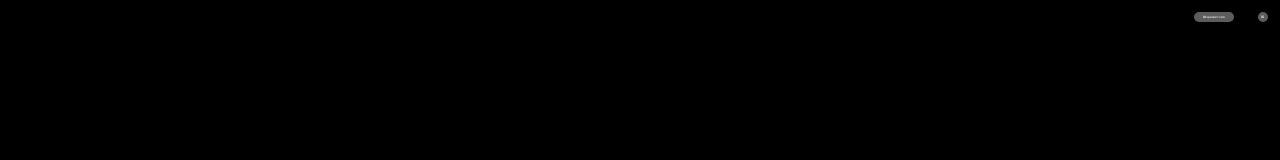
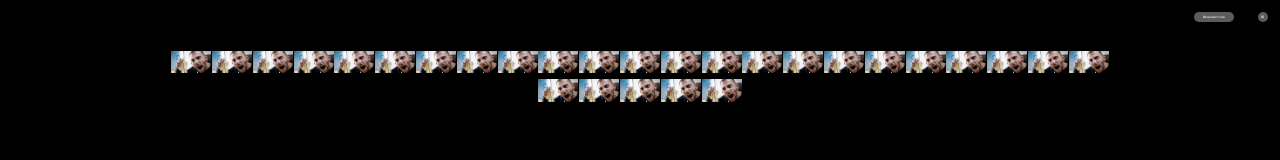
Before and after one commit to lucaruboni/html-css-zoom, a plain HTML site: page index.html in a window 1280 px wide. Drawn offline with Linux system fonts and the light colour scheme.

Commit message:
[add]  cam container [add]  cam img

```diff
--- a/assets/css/style.css
+++ b/assets/css/style.css
@@ -10,12 +10,19 @@
 
 #vp_container{
     height: 100vh;
+    font-family: 'Roboto', sans-serif;
     background-color: black;
-    font-family: 'Roboto', sans-serif;
 }
 
+img{
+    max-width: 100%;
+}
+
+
+
+
 #app_main{
-
+    flex-direction: column;
 }
 
 .link_view_btn{
@@ -37,7 +44,7 @@
     height: 10px;
     width: 10px;
     text-align: center;
-    border-radius: 50%;
+    border-radius: 40px;
     background-color: #5c5c5d;
     line-height: 10px;
 }
@@ -48,6 +55,14 @@ a{
     font-size: 0.2rem;
 }
 
+
+#central_container{
+    width: 100%;
+    justify-content: center;
+    margin-top: 1rem;
+}
+
+
 .main_icon{
     text-align: center;
 }
@@ -56,3 +71,20 @@ a{
     text-align: center;
     rotate: 45deg;
 }
+
+.cam_container{
+    flex-wrap: wrap;
+    color: aliceblue;
+    gap: 0.05rem;
+    justify-content: center;
+    width: calc(100% / 12 * 9);
+    margin: auto;
+}
+
+.cam_and_name{
+    width: 40px;
+}
+
+.p_img{
+    padding-top: 0.05rem;
+}
--- a/index.html
+++ b/index.html
@@ -14,7 +14,7 @@
 <body>
     <div id="vp_container">
         <main id="app_main" class="flexbox">
-            <div class="link_view_btn flexbox">
+            <section class="link_view_btn flexbox">
                     <a href="#" class="btn_style">
                         <i class="fa-solid fa-grip main_icon"></i>
                          speaker view
@@ -22,7 +22,101 @@
                  <a href="#" class="btn_style_right">
                     <i class="fa-solid fa-up-down-left-right main_icon_right "></i>
                 </a>
-            </div>
+            </section>
+
+            <section id="central_container" class="flexbox">
+                <div class="cam_container flexbox">
+                    <div class="cam_and_name">
+                        <img src="./assets/img/franchino2.jpg" alt="franchino er criminale" class="p_img">
+                        <div class="name_surname">
+
+                        </div>
+                    </div>
+                    <div class="cam_and_name">
+                        <img src="./assets/img/franchino2.jpg" alt="franchino er criminale" class="p_img">
+                    </div>
+                    <div class="cam_and_name">
+                        <img src="./assets/img/franchino2.jpg" alt="franchino er criminale" class="p_img">
+                    </div>
+                    <div class="cam_and_name">
+                        <img src="./assets/img/franchino2.jpg" alt="franchino er criminale" class="p_img">
+                    </div>
+                    <div class="cam_and_name">
+                        <img src="./assets/img/franchino2.jpg" alt="franchino er criminale" class="p_img">
+                    </div>
+                    <div class="cam_and_name">
+                        <img src="./assets/img/franchino2.jpg" alt="franchino er criminale" class="p_img">
+                    </div>
+                    <div class="cam_and_name">
+                        <img src="./assets/img/franchino2.jpg" alt="franchino er criminale" class="p_img">
+                    </div>
+                    <div class="cam_and_name">
+                        <img src="./assets/img/franchino2.jpg" alt="franchino er criminale" class="p_img">
+                    </div>
+                    <div class="cam_and_name">
+                        <img src="./assets/img/franchino2.jpg" alt="franchino er criminale" class="p_img">
+                    </div>
+                    <div class="cam_and_name">
+                        <img src="./assets/img/franchino2.jpg" alt="franchino er criminale" class="p_img">
+                    </div>
+                    <div class="cam_and_name">
+                        <img src="./assets/img/franchino2.jpg" alt="franchino er criminale" class="p_img">
+                    </div>
+                    <div class="cam_and_name">
+                        <img src="./assets/img/franchino2.jpg" alt="franchino er criminale" class="p_img">
+                    </div>
+                    <div class="cam_and_name">
+                        <img src="./assets/img/franchino2.jpg" alt="franchino er criminale" class="p_img">
+                    </div>
+                    <div class="cam_and_name">
+                        <img src="./assets/img/franchino2.jpg" alt="franchino er criminale" class="p_img">
+                    </div>
+                    <div class="cam_and_name">
+                        <img src="./assets/img/franchino2.jpg" alt="franchino er criminale" class="p_img">
+                    </div>
+                    <div class="cam_and_name">
+                        <img src="./assets/img/franchino2.jpg" alt="franchino er criminale" class="p_img">
+                    </div>
+                    <div class="cam_and_name">
+                        <img src="./assets/img/franchino2.jpg" alt="franchino er criminale" class="p_img">
+                    </div>
+                    <div class="cam_and_name">
+                        <img src="./assets/img/franchino2.jpg" alt="franchino er criminale" class="p_img">
+                    </div>
+                    <div class="cam_and_name">
+                        <img src="./assets/img/franchino2.jpg" alt="franchino er criminale" class="p_img">
+                    </div>
+                    <div class="cam_and_name">
+                        <img src="./assets/img/franchino2.jpg" alt="franchino er criminale" class="p_img">
+                    </div>
+                    <div class="cam_and_name">
+                        <img src="./assets/img/franchino2.jpg" alt="franchino er criminale" class="p_img">
+                    </div>
+                    <div class="cam_and_name">
+                        <img src="./assets/img/franchino2.jpg" alt="franchino er criminale" class="p_img">
+                    </div>
+                    <div class="cam_and_name">
+                        <img src="./assets/img/franchino2.jpg" alt="franchino er criminale" class="p_img">
+                    </div>
+                    <div class="cam_and_name">
+                        <img src="./assets/img/franchino2.jpg" alt="franchino er criminale" class="p_img">
+                    </div>
+                    <div class="cam_and_name">
+                        <img src="./assets/img/franchino2.jpg" alt="franchino er criminale" class="p_img">
+                    </div>
+                    <div class="cam_and_name">
+                        <img src="./assets/img/franchino2.jpg" alt="franchino er criminale" class="p_img">
+                    </div>
+                    <div class="cam_and_name">
+                        <img src="./assets/img/franchino2.jpg" alt="franchino er criminale" class="p_img">
+                    </div>
+                    <div class="cam_and_name">
+                        <img src="./assets/img/franchino2.jpg" alt="franchino er criminale" class="p_img">
+                    </div>
+                </div>
+            </section>
+
+
         </main>
     </div>
 </body>
```
Also changed, not shown: assets/img/franchino2.jpg (added).
